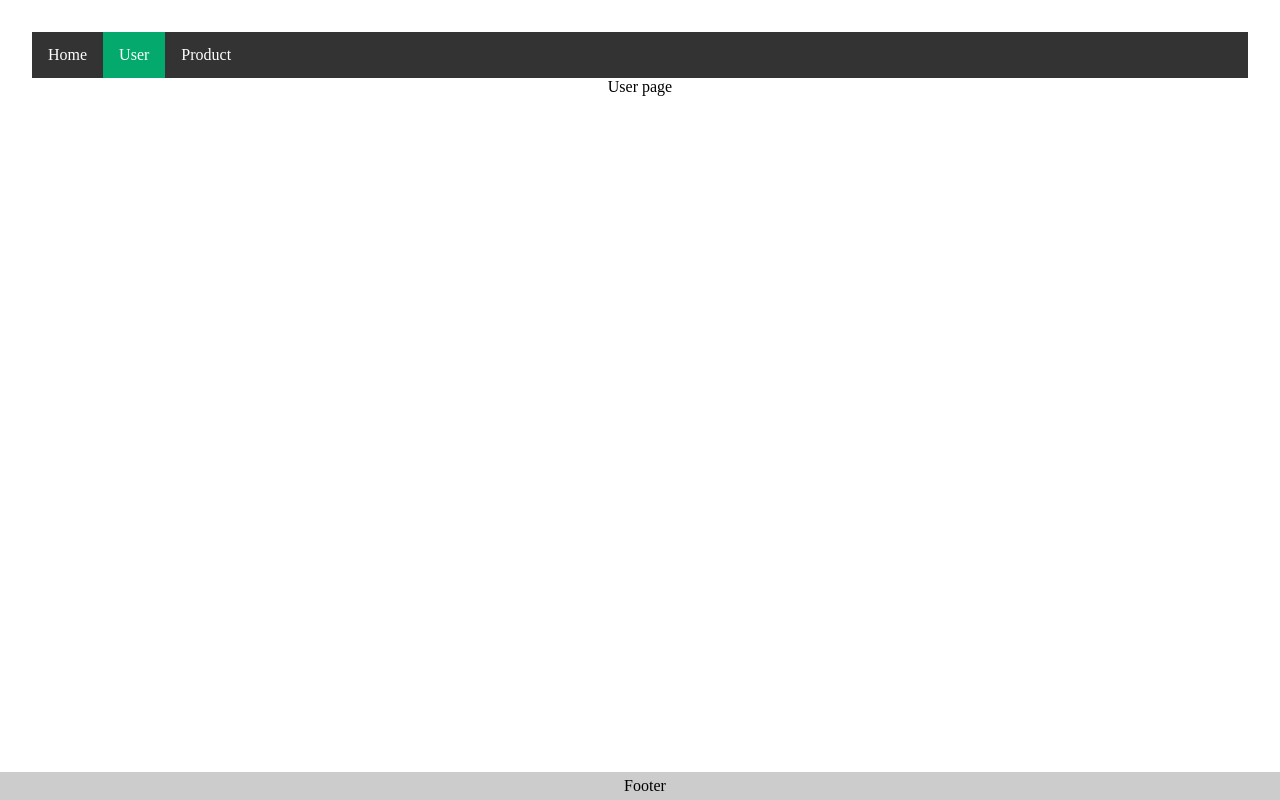
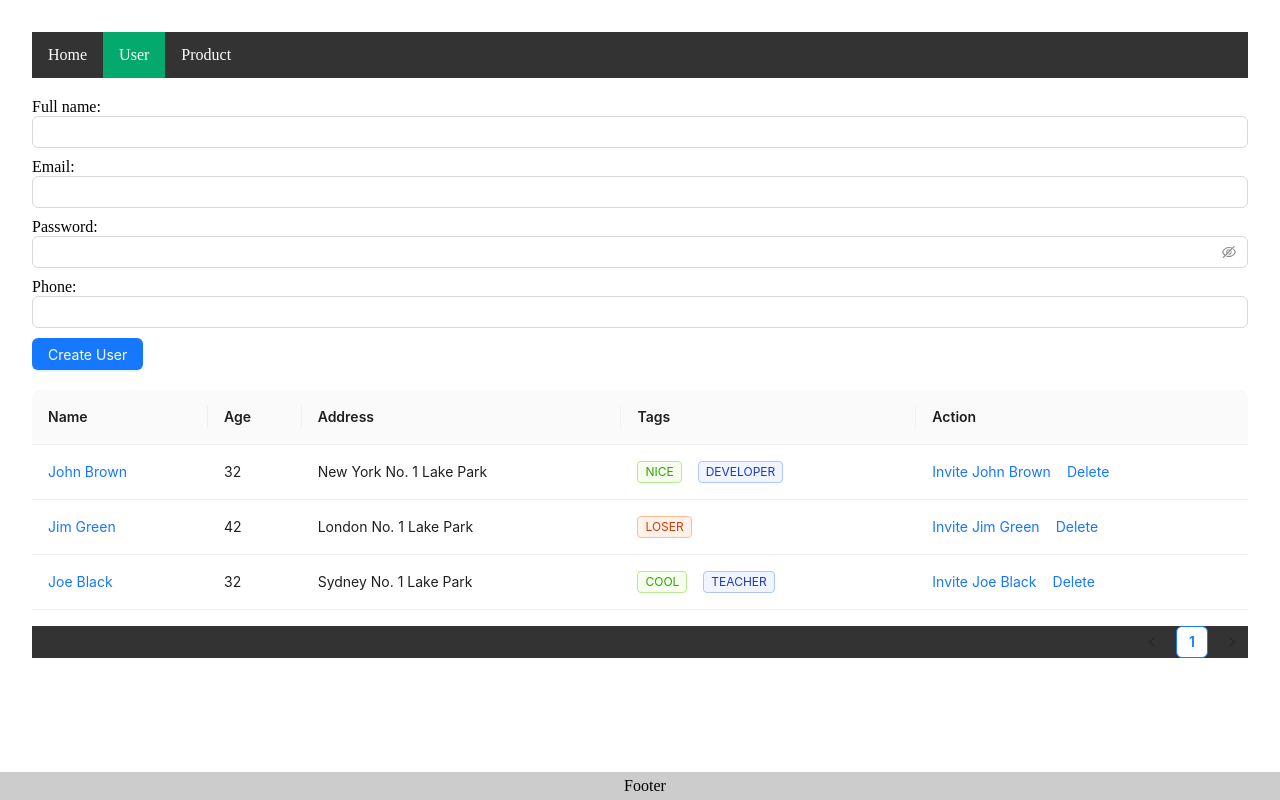
Before and after one commit to danhhongphen/reactjs, a React (Vite) app: page /users in a window 1280 px wide. Built offline with nearby package versions, Linux system fonts and the light colour scheme.

Commit message:
state form

```diff
--- a/package.json
+++ b/package.json
@@ -10,6 +10,8 @@
     "preview": "vite preview"
   },
   "dependencies": {
+    "@ant-design/icons": "5.3.7",
+    "antd": "5.18.1",
     "react": "^19.2.0",
     "react-dom": "^19.2.0",
     "react-router-dom": "6.23.1"
--- a/src/components/todo/todo.css
+++ b/src/components/todo/todo.css
@@ -2,7 +2,7 @@
     max-width: 1280px;
     margin: 0 auto;
     padding: 2rem;
-    text-align: center;
+    /* text-align: center; */
 }
 
 .todo-title {
--- /dev/null
+++ b/src/components/user/UserFormComponent.jsx
@@ -0,0 +1,55 @@
+import React, { useState } from "react";
+import { Button, Input } from 'antd';
+
+const UserFormComponent = () => {
+    const [fullName, setFullName] = useState("");
+    const [email, setEmail] = useState("");
+    const [password, setPassword] = useState("");
+    const [phoneNumber, setPhoneNumber] = useState("");
+
+    const handleCreateUserButton = () => {
+        console.log(fullName + email + password + phoneNumber);
+    }
+
+    return (
+        <>
+            <div className="user-form" style={{ margin: "20px 0" }}>
+                <div style={{ display: "flex", gap: "10px", flexDirection: "column" }}>
+                    <div>
+                        <span>Full name:</span>
+                        <Input
+                            value={fullName}
+                            onChange={(event) => { setFullName(event.target.value) }} />
+                    </div>
+                    <div>
+                        <span>Email:</span>
+                        <Input
+                            value={email}
+                            onChange={(event) => { setEmail(event.target.value) }} />
+                    </div>
+                    <div>
+                        <span>Password:</span>
+                        <Input.Password
+                            value={password}
+                            onChange={(event) => { setPassword(event.target.value) }} />
+                    </div>
+                    <div>
+                        <span>Phone:</span>
+                        <Input
+                            value={phoneNumber}
+                            onChange={(event) => { setPhoneNumber(event.target.value) }} />
+                    </div>
+                    <div>
+                        <Button type="primary"
+                            onClick={() => { handleCreateUserButton() }}
+                        >Create User</Button>
+                    </div>
+                </div>
+
+            </div>
+
+        </>
+    );
+}
+
+export default UserFormComponent;
--- /dev/null
+++ b/src/components/user/UserTableComponent.jsx
@@ -0,0 +1,83 @@
+import React from 'react';
+import { Flex, Space, Table, Tag } from 'antd';
+
+
+const UserTableComponent = () => {
+    const columns = [
+        {
+            title: 'Name',
+            dataIndex: 'name',
+            key: 'name',
+            render: text => <a>{text}</a>,
+        },
+        {
+            title: 'Age',
+            dataIndex: 'age',
+            key: 'age',
+        },
+        {
+            title: 'Address',
+            dataIndex: 'address',
+            key: 'address',
+        },
+        {
+            title: 'Tags',
+            key: 'tags',
+            dataIndex: 'tags',
+            render: (_, { tags }) => (
+                <Flex gap="small" align="center" wrap>
+                    {tags.map(tag => {
+                        let color = tag.length > 5 ? 'geekblue' : 'green';
+                        if (tag === 'loser') {
+                            color = 'volcano';
+                        }
+                        return (
+                            <Tag color={color} key={tag}>
+                                {tag.toUpperCase()}
+                            </Tag>
+                        );
+                    })}
+                </Flex>
+            ),
+        },
+        {
+            title: 'Action',
+            key: 'action',
+            render: (_, record) => (
+                <Space size="middle">
+                    <a>Invite {record.name}</a>
+                    <a>Delete</a>
+                </Space>
+            ),
+        },
+    ];
+    const data = [
+        {
+            key: '1',
+            name: 'John Brown',
+            age: 32,
+            address: 'New York No. 1 Lake Park',
+            tags: ['nice', 'developer'],
+        },
+        {
+            key: '2',
+            name: 'Jim Green',
+            age: 42,
+            address: 'London No. 1 Lake Park',
+            tags: ['loser'],
+        },
+        {
+            key: '3',
+            name: 'Joe Black',
+            age: 32,
+            address: 'Sydney No. 1 Lake Park',
+            tags: ['cool', 'teacher'],
+        },
+    ];
+
+    return (
+        <Table columns={columns} dataSource={data} />
+    );
+}
+
+export default UserTableComponent;
--- a/src/pages/UserPage.jsx
+++ b/src/pages/UserPage.jsx
@@ -1,8 +1,15 @@
-
+import UserFormComponent from "../components/user/UserFormComponent";
+import UserTableComponent from "../components/user/UserTableComponent";
+import React from 'react';
 
 const UserPage = () => {
     return (
-        <div>User page</div>
+        <>
+            <div>
+                <UserFormComponent />
+                <UserTableComponent />
+            </div>
+        </>
     );
 }
 
```
Also changed, not shown: 1 other file (tests, documents, lock files or other folders).
